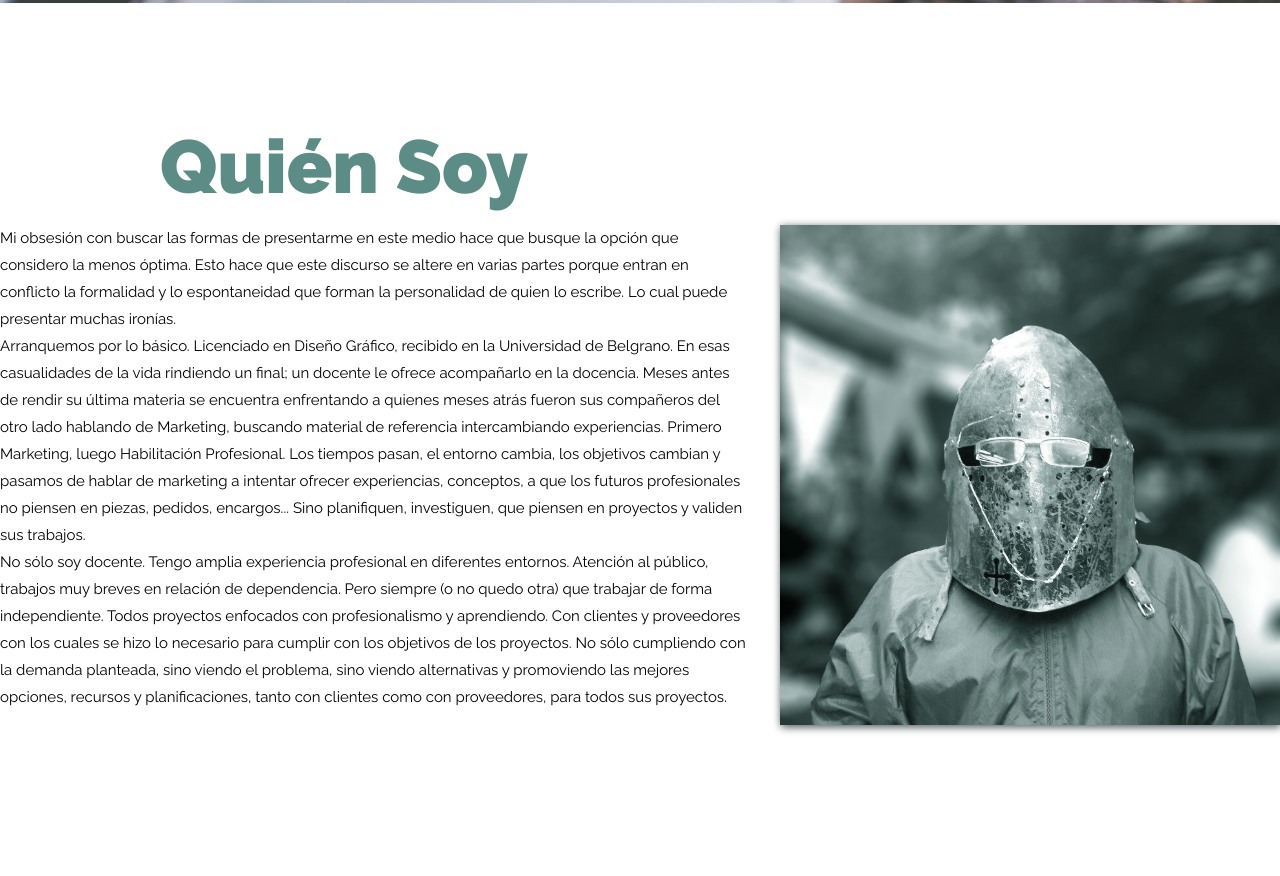
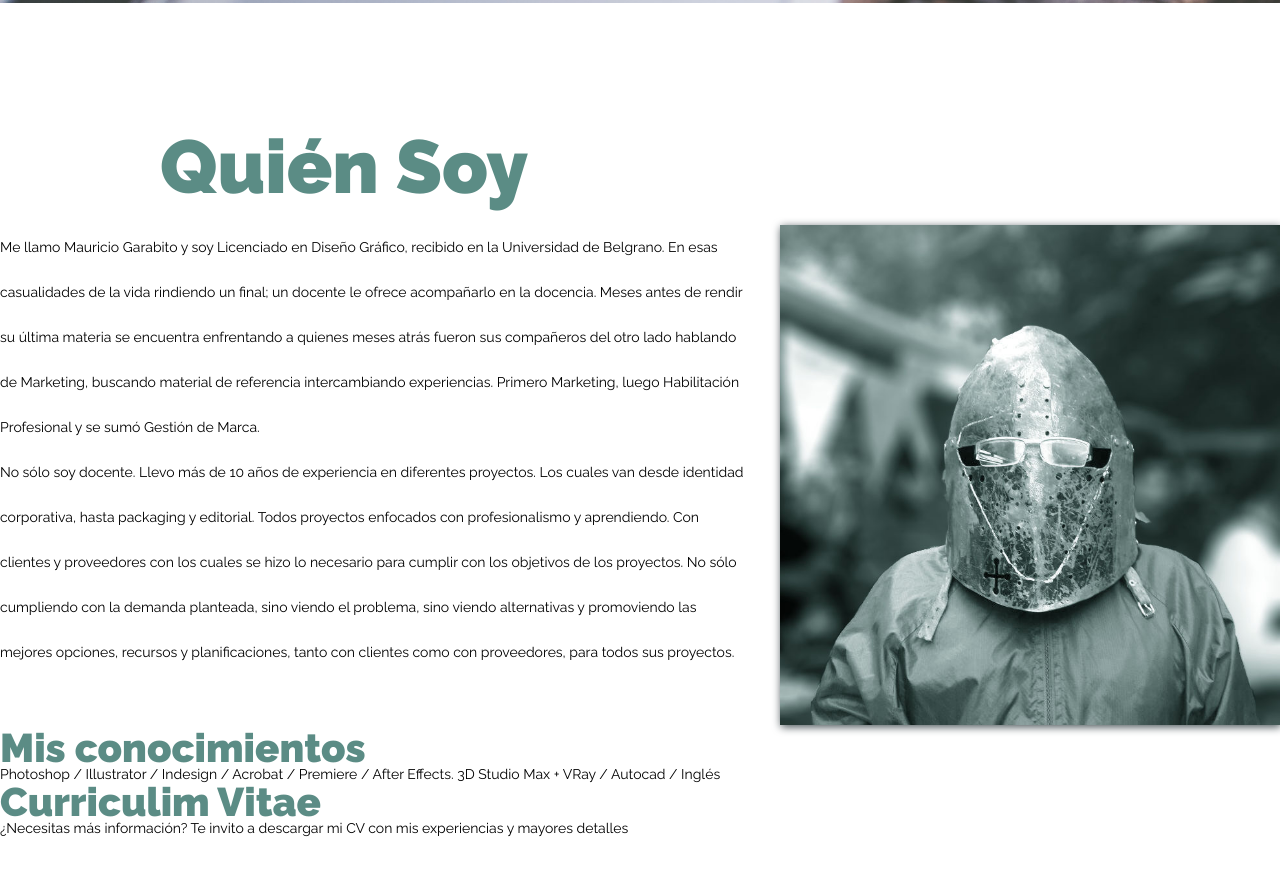
Before and after one commit to maurogara/maurogaradg, a plain HTML site: page index.html in a window 1280 px wide. Shown: the part 1021-1897 px from the top of the page. Drawn offline with Linux system fonts and the light colour scheme.

Commit message:
Quién soy crece

```diff
--- a/estilos.css
+++ b/estilos.css
@@ -20,6 +20,12 @@ h2 {
     font-size: 75px;
     color: var(--color1);
     padding: 150px 0px 45px 160px;
+}
+
+h3 {
+    font-family: 'Raleway', sans-serif;
+    font-size: 40px;
+    color: var(--color1);
 }
 
 body {
@@ -162,12 +168,11 @@ body {
     background-color: var(--blanco);
 }
 
-.quien-texto {
+.who-texto {
     width: 750px;
     height: 500px;
-    /*margin: 0px 275px auto;*/
-    font-size: 15px;
-    float: left;
+    /*margin: 0px 275px auto;*/;
+    line-height : 45px;
 }
 
 .texto-img-wrapper {
@@ -175,8 +180,7 @@ body {
     justify-content: center;
 }
 
-.quien-imag img {
-    float: right;
+.who-imag img {
     width: 500px;
     height: 500px;
     margin-left: 30px;
--- a/index.html
+++ b/index.html
@@ -46,17 +46,27 @@
     <div class="who">
         <h2 id="quien">Quién Soy</h2>
         <div class="texto-img-wrapper">
-            <div class="quien-texto">
+            <div class="who-texto">
                 <p>
-                Mi obsesión con buscar las formas de presentarme en este medio hace que busque la opción que considero la menos óptima. Esto hace que este discurso se altere en varias partes porque entran en conflicto la formalidad y lo espontaneidad que forman la personalidad de quien lo escribe. Lo cual puede presentar muchas ironías.
+                Me llamo Mauricio Garabito y soy Licenciado en Diseño Gráfico, recibido en la Universidad de Belgrano. En esas casualidades de la vida rindiendo un final; un docente le ofrece acompañarlo en la docencia. Meses antes de rendir su última materia se encuentra enfrentando a quienes meses atrás fueron sus compañeros del otro lado hablando de Marketing, buscando material de referencia intercambiando experiencias. Primero Marketing, luego Habilitación Profesional y se sumó Gestión de Marca.
                 <br>
-                Arranquemos por lo básico. Licenciado en Diseño Gráfico, recibido en la Universidad de Belgrano. En esas casualidades de la vida rindiendo un final; un docente le ofrece acompañarlo en la docencia. Meses antes de rendir su última materia se encuentra enfrentando a quienes meses atrás fueron sus compañeros del otro lado hablando de Marketing, buscando material de referencia intercambiando experiencias. Primero Marketing, luego Habilitación Profesional. Los tiempos pasan, el entorno cambia, los objetivos cambian y pasamos de hablar de marketing a intentar ofrecer experiencias, conceptos, a que los futuros profesionales no piensen en piezas, pedidos, encargos... Sino planifiquen, investiguen, que piensen en proyectos y validen sus trabajos.
-                <br>
-                No sólo soy docente. Tengo amplia experiencia profesional en diferentes entornos. Atención al público, trabajos muy breves en relación de dependencia. Pero siempre (o no quedo otra) que trabajar de forma independiente. Todos proyectos enfocados con profesionalismo y aprendiendo. Con clientes y proveedores con los cuales se hizo lo necesario para cumplir con los objetivos de los proyectos. No sólo cumpliendo con la demanda planteada, sino viendo el problema, sino viendo alternativas y promoviendo las mejores opciones, recursos y planificaciones, tanto con clientes como con proveedores, para todos sus proyectos.
+                No sólo soy docente. Llevo más de 10 años de experiencia en diferentes proyectos. Los cuales van desde identidad corporativa, hasta packaging y editorial. Todos proyectos enfocados con profesionalismo y aprendiendo. Con clientes y proveedores con los cuales se hizo lo necesario para cumplir con los objetivos de los proyectos. No sólo cumpliendo con la demanda planteada, sino viendo el problema, sino viendo alternativas y promoviendo las mejores opciones, recursos y planificaciones, tanto con clientes como con proveedores, para todos sus proyectos.                </p>
                 </p>
             </div>
-            <div class="quien-imag">
+            <div class="who-imag">
                 <img src="images/picture-quien.jpg" rel="Imagen quién soy">
+            </div>
+        </div>
+        <div class="who-habcv">
+            <div class="habilidades">
+                <h3>Mis conocimientos</h3>
+                <p>
+                    Photoshop / Illustrator / Indesign / Acrobat / Premiere / After Effects. 3D Studio Max + VRay / Autocad / Inglés
+                </p>
+            </div>
+            <div class="cv">
+                <h3>Curriculim Vitae</h3>
+                <p>¿Necesitas más información? Te invito a descargar mi CV con mis experiencias y mayores detalles</p>
             </div>
         </div>
     </div><!-- Termina Quién Soy-->
```
